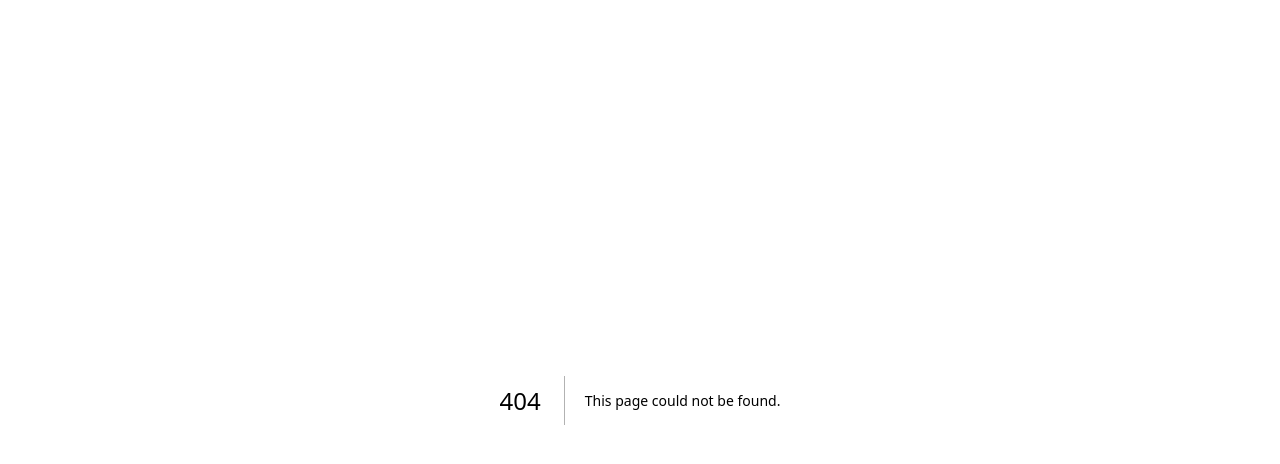
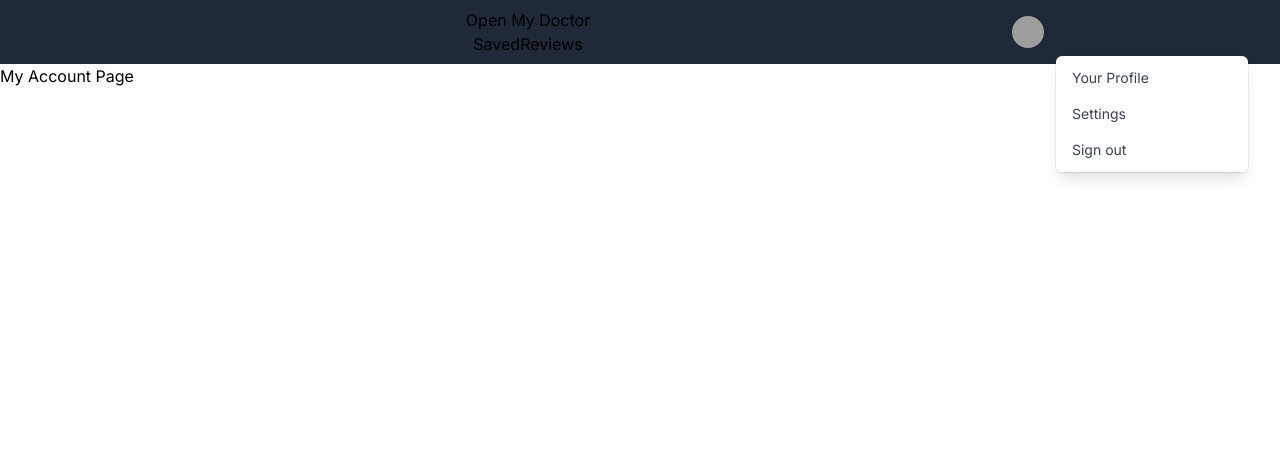
Before and after one commit to fullstack-guy/OMD, a Next.js app: page /my-doctor/account in a window 1280 px wide. Before the commit this address had no page. Shown: the top 464 px of the page. Built offline with nearby package versions, Linux system fonts and the light colour scheme; grey boxes are pictures that could not be loaded.

Commit message:
add new routes

```diff
--- /dev/null
+++ b/app/my-doctor/account/page.tsx
@@ -0,0 +1,5 @@
+const MyAccount = () => {
+  return <div>My Account Page</div>
+}
+
+export default MyAccount
--- /dev/null
+++ b/app/my-doctor/review/page.tsx
@@ -0,0 +1,5 @@
+const Review = () => {
+  return <div>Reviews</div>
+}
+
+export default Review
--- /dev/null
+++ b/app/my-doctor/saved-doctors/page.tsx
@@ -0,0 +1,5 @@
+const SavedDoctors = () => {
+  return <div>SavedDoctors</div>
+}
+
+export default SavedDoctors
```
